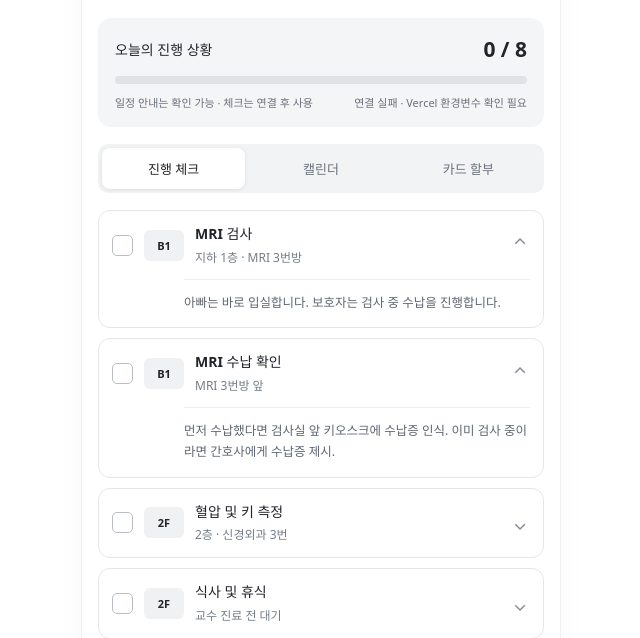
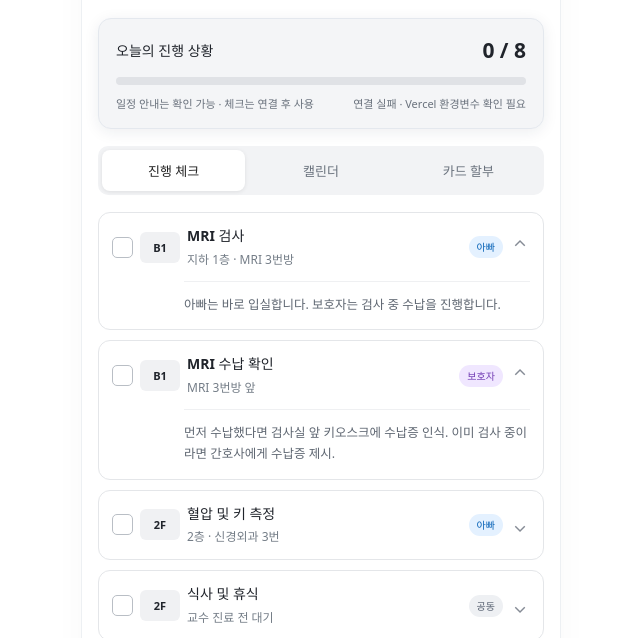
Before and after one commit to wldk9382/family-hospital-checklist, a website: page family-hospital-checklist/family-hospital-checklist-vercel/public/index.html in a window 1280 px wide. Shown: the part 162-800 px from the top of the page, without its empty margins (319-959 px from the left). Drawn offline with Linux system fonts and the light colour scheme; no server answers.

Commit message:
Add role chips and sticky progress

```diff
--- /dev/null
+++ b/family-hospital-checklist/family-hospital-checklist-vercel/public/role-sticky.js
@@ -0,0 +1,56 @@
+/* Role chips and sticky progress: presentation only, no API writes. */
+(() => {
+  'use strict';
+  const roles = [
+    ['아빠', 'dad'],
+    ['보호자', 'guardian'],
+    ['아빠', 'dad'],
+    ['공동', 'shared'],
+    ['아빠', 'dad'],
+    ['아빠', 'dad'],
+    ['아빠', 'dad'],
+    ['공동', 'shared']
+  ];
+  const css = document.createElement('style');
+  css.textContent = `
+    .summary { position: sticky; top: max(8px, env(safe-area-inset-top)); z-index: 30;
+      box-shadow: 0 3px 15px rgba(28,40,60,.08); border: 1px solid #e4e8ee; }
+    .role-chip { flex: none; display: inline-flex; align-items: center; justify-content: center;
+      font-size: 10px; font-weight: 700; border-radius: 999px; padding: 5px 8px;
+      white-space: nowrap; line-height: 1.2; }
+    .role-chip--dad { background: #e4f1ff; color: #0863b7; }
+    .role-chip--guardian { background: #f0e7ff; color: #713bb3; }
+    .role-chip--shared { background: #eef0f3; color: #576171; }
+    .stephead .role-chip { margin-left: auto; }
+    .stephead .expand { margin-left: 0; }
+    .stephead { gap: 7px; }
+    .stepinfo { min-width: 0; }
+    @media (max-width: 360px) { .role-chip { font-size: 9px; padding: 4px 6px; } }
+  `;
+  document.head.append(css);
+
+  const list = document.getElementById('steps');
+  if (!list) return;
+  let applying = false;
+  const decorate = () => {
+    if (applying) return;
+    applying = true;
+    try {
+      [...list.querySelectorAll('.step')].forEach((card, index) => {
+        const head = card.querySelector('.stephead');
+        if (!head || head.querySelector('.role-chip')) return;
+        const [label, kind] = roles[index] || ['공동', 'shared'];
+        const chip = document.createElement('span');
+        chip.className = `role-chip role-chip--${kind}`;
+        chip.textContent = label;
+        chip.setAttribute('aria-label', `담당: ${label}`);
+        const expand = head.querySelector('.expand');
+        if (expand) head.insertBefore(chip, expand);
+        else head.append(chip);
+      });
+    } finally { applying = false; }
+  };
+  const observer = new MutationObserver(decorate);
+  observer.observe(list, { childList: true });
+  decorate();
+})();
```
Also changed, not shown: family-hospital-checklist/family-hospital-checklist-vercel/public/index.html (+1 -1 lines).
